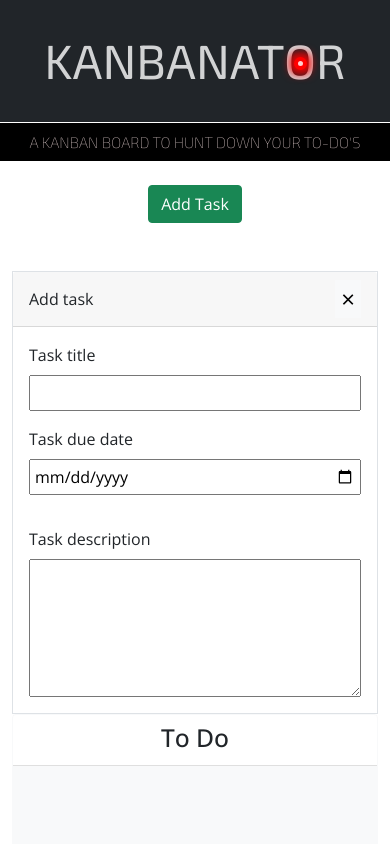
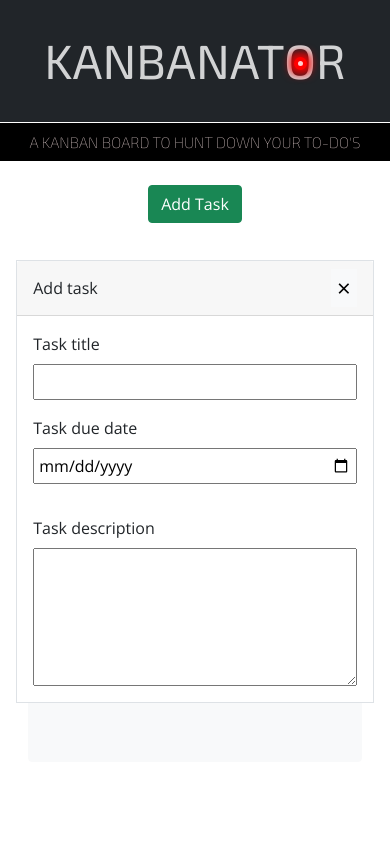
Before and after one commit to Rod-Freedom/C5-Kanbanator, a plain HTML site: page index.html in a window 390 px wide. Shown: the top 844 px of the page. Drawn offline with nearby package versions, Linux system fonts and the light colour scheme.

Commit message:
added further styling and responsiveness

```diff
--- a/assets/css/style.css
+++ b/assets/css/style.css
@@ -6,7 +6,7 @@
   box-sizing: border-box;
 }
 
-:after {
+::after {
   box-sizing: border-box;
   padding: 0;
   margin: 0;
@@ -15,6 +15,12 @@
 body {
   font-family: 'Open Sans', sans-serif;
   font-size: 16px;
+}
+
+#add-task-form {
+  z-index: 1000;
+  position: absolute;
+  margin: 0 4vw;
 }
 
 .font-brand {
--- a/index.html
+++ b/index.html
@@ -36,13 +36,13 @@
     </div>
   </header>
 
-  <div class="container">
+  <div class="d-flex flex-column position-relative justify-content-center align-items-center">
     <div class="text-center mb-5">
       <button class="btn btn-success" data-bs-toggle="modal" data-bs-target="#formModal">Add Task</button>
     </div>
 
     <!-- Todo: Create a modal with a form to add tasks -->
-    <div class="d-flex flex-wrap col-md-6 col-12 col-10 border">
+    <section id="add-task-form" class="d-flex flex-wrap col-lg-6 col-xl-4 col-11 border bg-white">
       <div class="card-header col d-flex align-items-center justify-content-between">
         <p class="m-0">Add task</p>
         <button type="button" class="close border-0 bg-light" aria-label="Close">
@@ -61,9 +61,9 @@
         <textarea name="description" id="task-info" cols="30" rows="5" class="col p-2 mt-2"></textarea>
         <small></small>
       </label>
-    </div>
+    </section>
 
-    <div class="row swim-lanes text-center justify-content-between">
+    <div class="row swim-lanes text-center justify-content-between col-11">
       <div class="col-12 col-lg-4 d-flex">
         <div id="to-do" class="card border-light mb-3 lane flex-grow-1">
           <div class="card-header bg-white">
```
